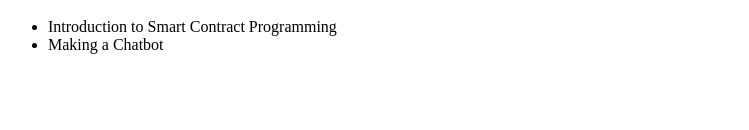
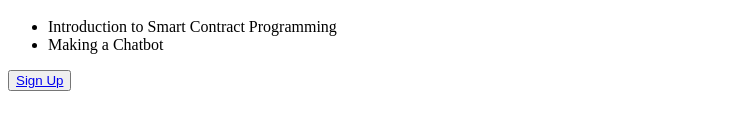
Before and after one commit to peakshift/academy, a plain HTML site: page docs/index.html in a window 1280 px wide. Shown: the part 126-256 px from the top of the page, without its empty margins (0-749 px from the left). Drawn offline with Linux system fonts and the light colour scheme.

Commit message:
docs(*): add sign up button

```diff
--- a/docs/index.html
+++ b/docs/index.html
@@ -6,3 +6,5 @@
 	<li>Introduction to Smart Contract Programming</li>
 	<li>Making a Chatbot</li>
 </ul>
+
+<p><button><a href="https://docs.google.com/forms/d/e/1FAIpQLSelk7ChszGJKKZ4JIkJnl58v2P5vl8LBx-mIWmqcLScCZtPxA/viewform">Sign Up</a></button></p>
```
Also changed, not shown: 1 other file.
